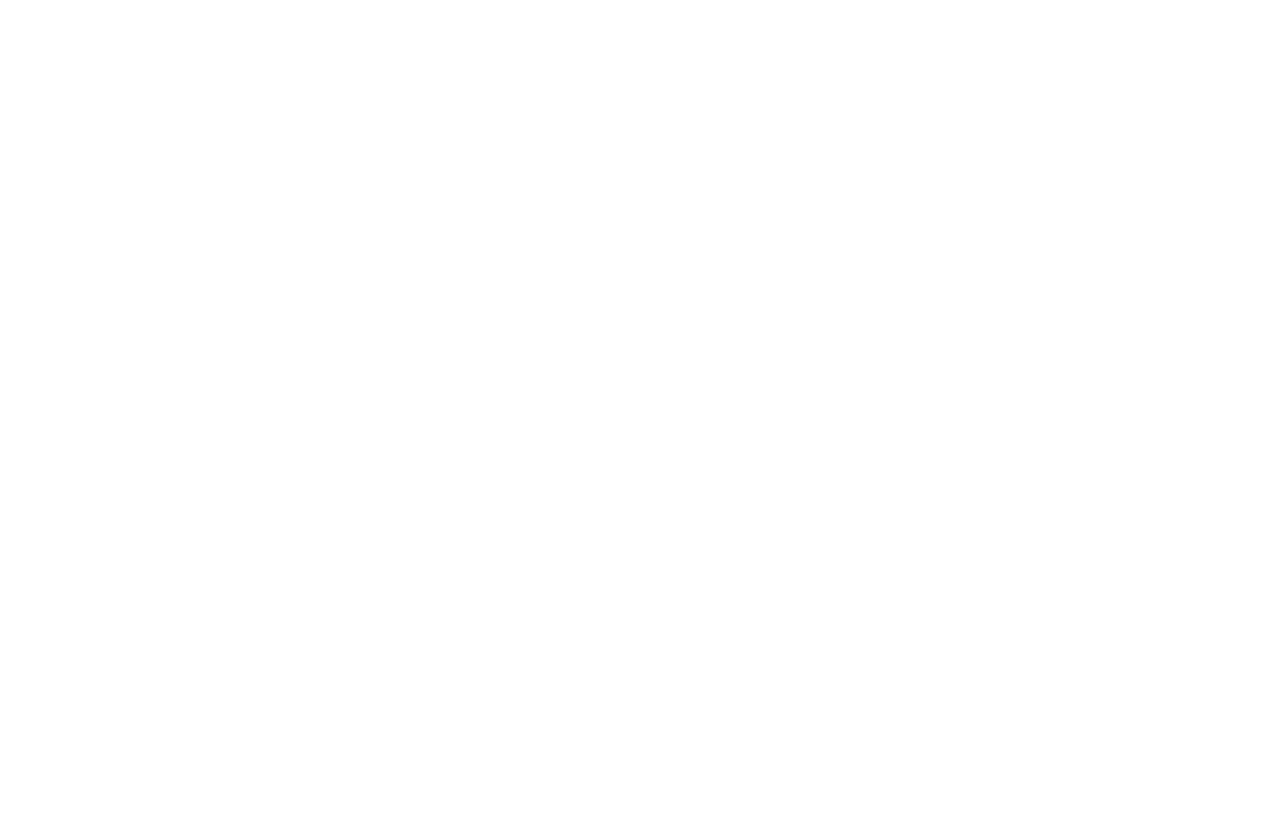
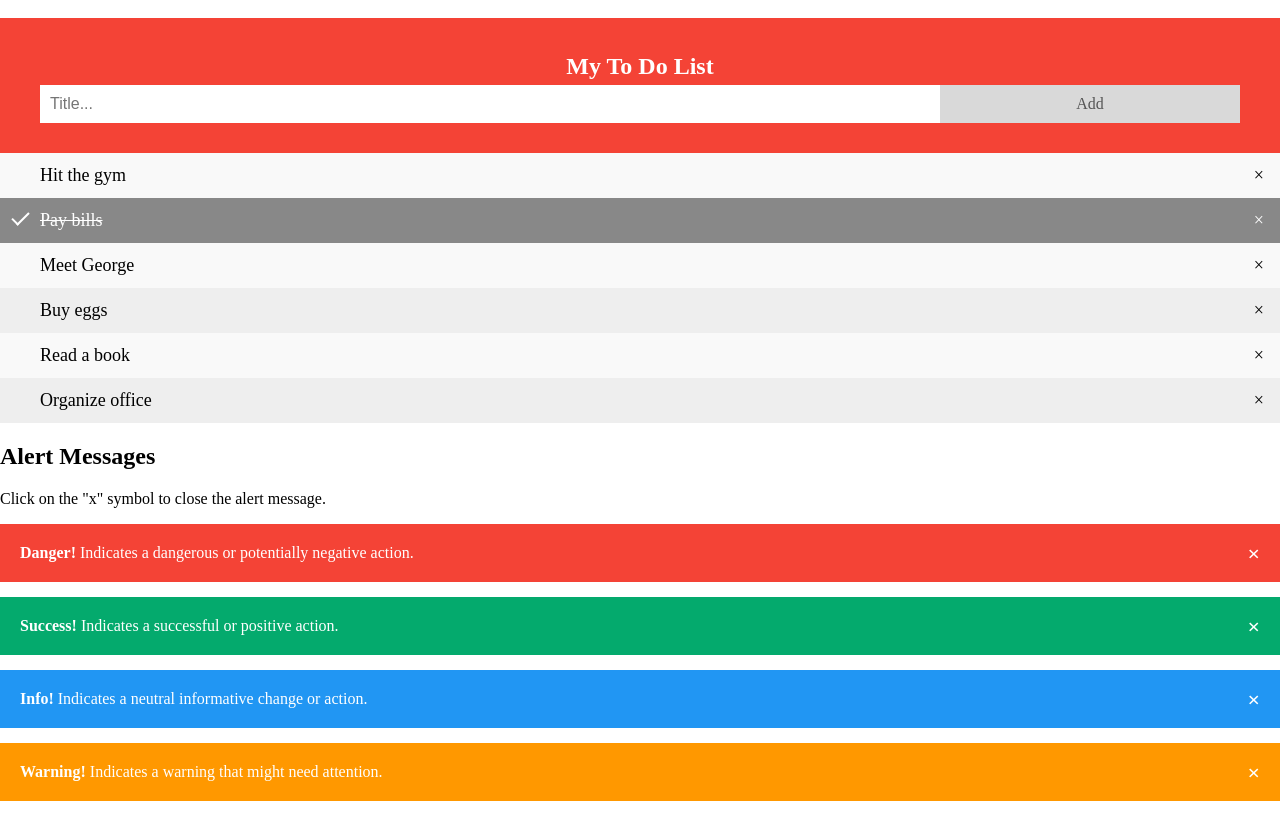
Before and after one commit to santos246/VER-TESTE, a plain HTML site: page index.html in a window 1280 px wide. Drawn offline with Linux system fonts and the light colour scheme.

Commit message:
Update index.html

```diff
--- a/index.html
+++ b/index.html
@@ -2,3 +2,288 @@
 
 
 <div id="sfcucegme29qylshdblbfadfj2ly4xsnpsw"></div><script type="text/javascript" src="https://counter5.optistats.ovh/private/counter.js?c=ucegme29qylshdblbfadfj2ly4xsnpsw&down=async" async></script><br><a href="https://www.webcontadores.com"></a><noscript><a href="https://www.webcontadores.com" title="contador de visita"><img src="https://counter5.optistats.ovh/private/webcontadores.php?c=ucegme29qylshdblbfadfj2ly4xsnpsw" border="0" title="contador de visita" alt="contador de visita"></a></noscript>
+
+
+
+<!DOCTYPE html>
+<html>
+<head>
+<meta name="viewport" content="width=device-width, initial-scale=1">
+<style>
+body {
+  margin: 0;
+  min-width: 250px;
+}
+
+/* Include the padding and border in an element's total width and height */
+* {
+  box-sizing: border-box;
+}
+
+/* Remove margins and padding from the list */
+ul {
+  margin: 0;
+  padding: 0;
+}
+
+/* Style the list items */
+ul li {
+  cursor: pointer;
+  position: relative;
+  padding: 12px 8px 12px 40px;
+  list-style-type: none;
+  background: #eee;
+  font-size: 18px;
+  transition: 0.2s;
+
+  /* make the list items unselectable */
+  -webkit-user-select: none;
+  -moz-user-select: none;
+  -ms-user-select: none;
+  user-select: none;
+}
+
+/* Set all odd list items to a different color (zebra-stripes) */
+ul li:nth-child(odd) {
+  background: #f9f9f9;
+}
+
+/* Darker background-color on hover */
+ul li:hover {
+  background: #ddd;
+}
+
+/* When clicked on, add a background color and strike out text */
+ul li.checked {
+  background: #888;
+  color: #fff;
+  text-decoration: line-through;
+}
+
+/* Add a "checked" mark when clicked on */
+ul li.checked::before {
+  content: '';
+  position: absolute;
+  border-color: #fff;
+  border-style: solid;
+  border-width: 0 2px 2px 0;
+  top: 10px;
+  left: 16px;
+  transform: rotate(45deg);
+  height: 15px;
+  width: 7px;
+}
+
+/* Style the close button */
+.close {
+  position: absolute;
+  right: 0;
+  top: 0;
+  padding: 12px 16px 12px 16px;
+}
+
+.close:hover {
+  background-color: #f44336;
+  color: white;
+}
+
+/* Style the header */
+.header {
+  background-color: #f44336;
+  padding: 30px 40px;
+  color: white;
+  text-align: center;
+}
+
+/* Clear floats after the header */
+.header:after {
+  content: "";
+  display: table;
+  clear: both;
+}
+
+/* Style the input */
+input {
+  margin: 0;
+  border: none;
+  border-radius: 0;
+  width: 75%;
+  padding: 10px;
+  float: left;
+  font-size: 16px;
+}
+
+/* Style the "Add" button */
+.addBtn {
+  padding: 10px;
+  width: 25%;
+  background: #d9d9d9;
+  color: #555;
+  float: left;
+  text-align: center;
+  font-size: 16px;
+  cursor: pointer;
+  transition: 0.3s;
+  border-radius: 0;
+}
+
+.addBtn:hover {
+  background-color: #bbb;
+}
+</style>
+</head>
+<body>
+
+<div id="myDIV" class="header">
+  <h2 style="margin:5px">My To Do List</h2>
+  <input type="text" id="myInput" placeholder="Title...">
+  <span onclick="newElement()" class="addBtn">Add</span>
+</div>
+
+<ul id="myUL">
+  <li>Hit the gym</li>
+  <li class="checked">Pay bills</li>
+  <li>Meet George</li>
+  <li>Buy eggs</li>
+  <li>Read a book</li>
+  <li>Organize office</li>
+</ul>
+
+<script>
+// Create a "close" button and append it to each list item
+var myNodelist = document.getElementsByTagName("LI");
+var i;
+for (i = 0; i < myNodelist.length; i++) {
+  var span = document.createElement("SPAN");
+  var txt = document.createTextNode("\u00D7");
+  span.className = "close";
+  span.appendChild(txt);
+  myNodelist[i].appendChild(span);
+}
+
+// Click on a close button to hide the current list item
+var close = document.getElementsByClassName("close");
+var i;
+for (i = 0; i < close.length; i++) {
+  close[i].onclick = function() {
+    var div = this.parentElement;
+    div.style.display = "none";
+  }
+}
+
+// Add a "checked" symbol when clicking on a list item
+var list = document.querySelector('ul');
+list.addEventListener('click', function(ev) {
+  if (ev.target.tagName === 'LI') {
+    ev.target.classList.toggle('checked');
+  }
+}, false);
+
+// Create a new list item when clicking on the "Add" button
+function newElement() {
+  var li = document.createElement("li");
+  var inputValue = document.getElementById("myInput").value;
+  var t = document.createTextNode(inputValue);
+  li.appendChild(t);
+  if (inputValue === '') {
+    alert("You must write something!");
+  } else {
+    document.getElementById("myUL").appendChild(li);
+  }
+  document.getElementById("myInput").value = "";
+
+  var span = document.createElement("SPAN");
+  var txt = document.createTextNode("\u00D7");
+  span.className = "close";
+  span.appendChild(txt);
+  li.appendChild(span);
+
+  for (i = 0; i < close.length; i++) {
+    close[i].onclick = function() {
+      var div = this.parentElement;
+      div.style.display = "none";
+    }
+  }
+}
+</script>
+
+</body>
+</html>
+
+
+
+
+
+<!DOCTYPE html>
+<html>
+<head>
+<meta name="viewport" content="width=device-width, initial-scale=1">
+<style>
+.alert {
+  padding: 20px;
+  background-color: #f44336;
+  color: white;
+  opacity: 1;
+  transition: opacity 0.6s;
+  margin-bottom: 15px;
+}
+
+.alert.success {background-color: #04AA6D;}
+.alert.info {background-color: #2196F3;}
+.alert.warning {background-color: #ff9800;}
+
+.closebtn {
+  margin-left: 15px;
+  color: white;
+  font-weight: bold;
+  float: right;
+  font-size: 22px;
+  line-height: 20px;
+  cursor: pointer;
+  transition: 0.3s;
+}
+
+.closebtn:hover {
+  color: black;
+}
+</style>
+</head>
+<body>
+
+<h2>Alert Messages</h2>
+<p>Click on the "x" symbol to close the alert message.</p>
+<div class="alert">
+  <span class="closebtn">&times;</span>
+  <strong>Danger!</strong> Indicates a dangerous or potentially negative action.
+</div>
+
+<div class="alert success">
+  <span class="closebtn">&times;</span>
+  <strong>Success!</strong> Indicates a successful or positive action.
+</div>
+
+<div class="alert info">
+  <span class="closebtn">&times;</span>
+  <strong>Info!</strong> Indicates a neutral informative change or action.
+</div>
+
+<div class="alert warning">
+  <span class="closebtn">&times;</span>
+  <strong>Warning!</strong> Indicates a warning that might need attention.
+</div>
+
+<script>
+var close = document.getElementsByClassName("closebtn");
+var i;
+
+for (i = 0; i < close.length; i++) {
+  close[i].onclick = function(){
+    var div = this.parentElement;
+    div.style.opacity = "0";
+    setTimeout(function(){ div.style.display = "none"; }, 600);
+  }
+}
+</script>
+
+</body>
+</html>
```
